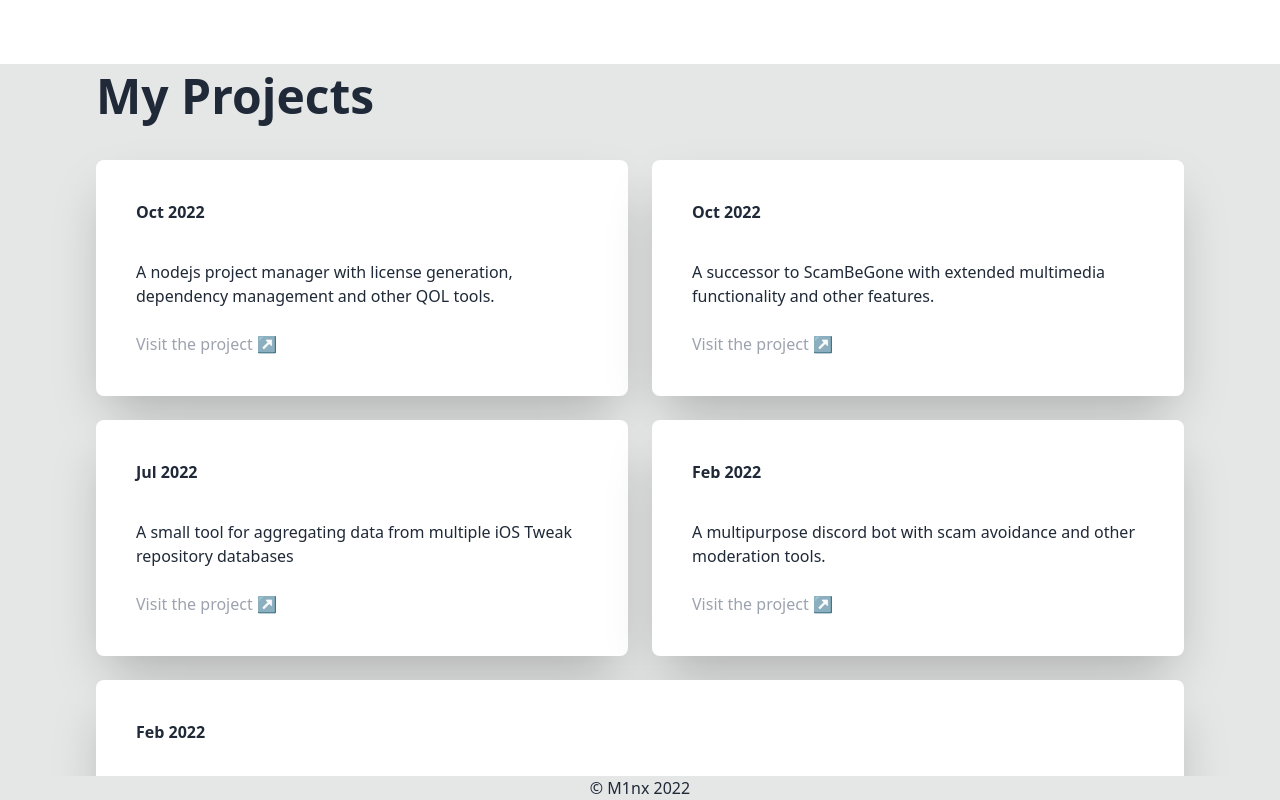
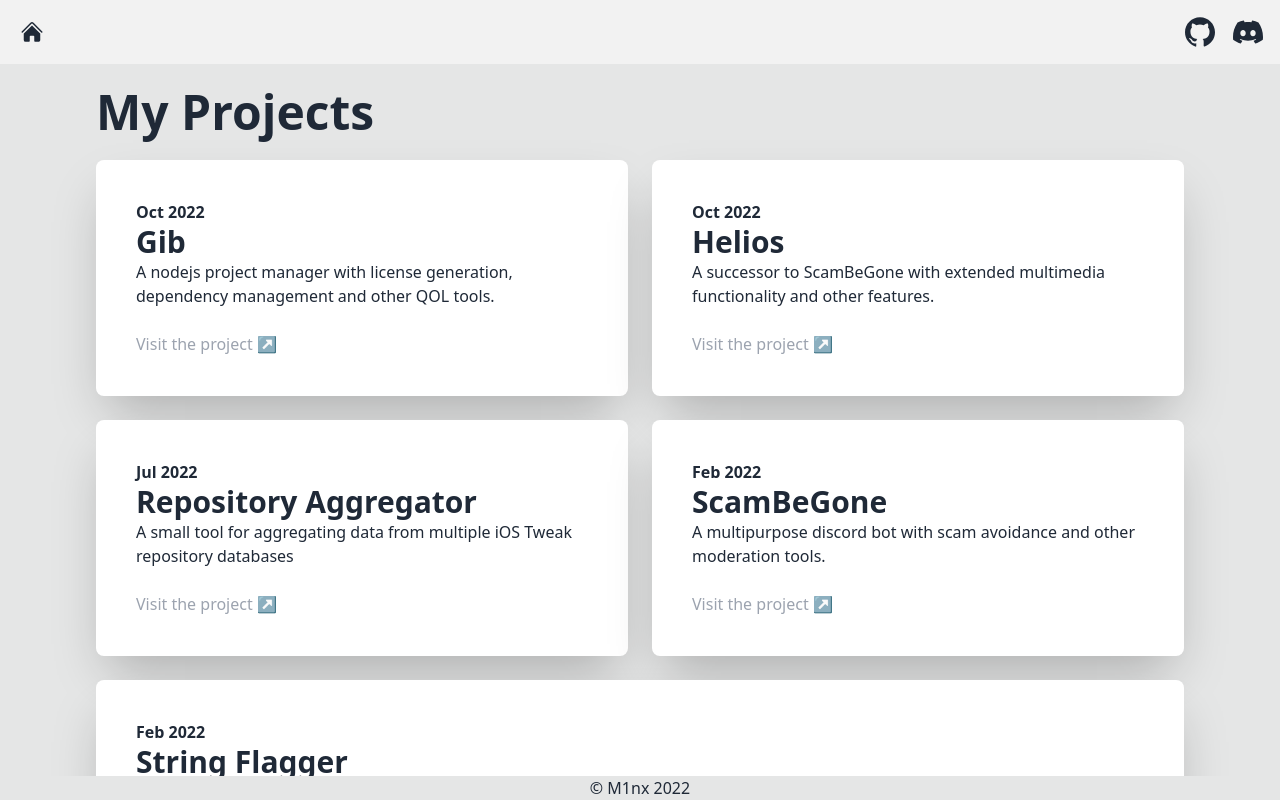
Before and after one commit to M1nxy/old-site, a Nuxt app: page /projects in a window 1280 px wide. Built offline with nearby package versions, Linux system fonts and the light colour scheme.

Commit message:
Bug Fixes (Light mode)
Fixed light mode rendering
Fixed typo
Added shadow for greater legibility

```diff
--- a/components/NavBar.vue
+++ b/components/NavBar.vue
@@ -1,15 +1,15 @@
 <template>
-  <div class="navbar bg-base-100">
-    <div class="flex-1">
-      <a class="btn btn-ghost btn-circle p-2 fill-white" href="/">
+  <div class="navbar bg-base-100 bg-base-200">
+    <div class="flex-1 text-current">
+      <a class="btn btn-ghost btn-circle p-2 text-current fill-current" href="/">
         <svg xmlns="http://www.w3.org/2000/svg" viewBox="0 0 24 24" class="w-6 h-6"><path d="M11.47 3.84a.75.75 0 011.06 0l8.69 8.69a.75.75 0 101.06-1.06l-8.689-8.69a2.25 2.25 0 00-3.182 0l-8.69 8.69a.75.75 0 001.061 1.06l8.69-8.69z" /><path d="M12 5.432l8.159 8.159c.03.03.06.058.091.086v6.198c0 1.035-.84 1.875-1.875 1.875H15a.75.75 0 01-.75-.75v-4.5a.75.75 0 00-.75-.75h-3a.75.75 0 00-.75.75V21a.75.75 0 01-.75.75H5.625a1.875 1.875 0 01-1.875-1.875v-6.198a2.29 2.29 0 00.091-.086L12 5.43z" /></svg>
       </a>
     </div>
     <div class="navbar-end">
-      <a class="btn btn-ghost btn-circle p-2 fill-white" href="https://github.com/m1nxy">
+      <a class="btn btn-ghost btn-circle p-2 fill-current" href="https://github.com/m1nxy">
         <svg role="img" viewBox="0 0 24 24" xmlns="http://www.w3.org/2000/svg"><title>GitHub</title><path d="M12 .297c-6.63 0-12 5.373-12 12 0 5.303 3.438 9.8 8.205 11.385.6.113.82-.258.82-.577 0-.285-.01-1.04-.015-2.04-3.338.724-4.042-1.61-4.042-1.61C4.422 18.07 3.633 17.7 3.633 17.7c-1.087-.744.084-.729.084-.729 1.205.084 1.838 1.236 1.838 1.236 1.07 1.835 2.809 1.305 3.495.998.108-.776.417-1.305.76-1.605-2.665-.3-5.466-1.332-5.466-5.93 0-1.31.465-2.38 1.235-3.22-.135-.303-.54-1.523.105-3.176 0 0 1.005-.322 3.3 1.23.96-.267 1.98-.399 3-.405 1.02.006 2.04.138 3 .405 2.28-1.552 3.285-1.23 3.285-1.23.645 1.653.24 2.873.12 3.176.765.84 1.23 1.91 1.23 3.22 0 4.61-2.805 5.625-5.475 5.92.42.36.81 1.096.81 2.22 0 1.606-.015 2.896-.015 3.286 0 .315.21.69.825.57C20.565 22.092 24 17.592 24 12.297c0-6.627-5.373-12-12-12"/></svg>
       </a>
-      <a class="btn btn-ghost btn-circle p-2 fill-white" href="https://discord.gg/GG4VZsujJG">
+      <a class="btn btn-ghost btn-circle p-2 fill-current" href="https://discord.gg/GG4VZsujJG">
           <svg role="img" viewBox="0 0 24 24" xmlns="http://www.w3.org/2000/svg"><title>Discord</title><path d="M20.317 4.3698a19.7913 19.7913 0 00-4.8851-1.5152.0741.0741 0 00-.0785.0371c-.211.3753-.4447.8648-.6083 1.2495-1.8447-.2762-3.68-.2762-5.4868 0-.1636-.3933-.4058-.8742-.6177-1.2495a.077.077 0 00-.0785-.037 19.7363 19.7363 0 00-4.8852 1.515.0699.0699 0 00-.0321.0277C.5334 9.0458-.319 13.5799.0992 18.0578a.0824.0824 0 00.0312.0561c2.0528 1.5076 4.0413 2.4228 5.9929 3.0294a.0777.0777 0 00.0842-.0276c.4616-.6304.8731-1.2952 1.226-1.9942a.076.076 0 00-.0416-.1057c-.6528-.2476-1.2743-.5495-1.8722-.8923a.077.077 0 01-.0076-.1277c.1258-.0943.2517-.1923.3718-.2914a.0743.0743 0 01.0776-.0105c3.9278 1.7933 8.18 1.7933 12.0614 0a.0739.0739 0 01.0785.0095c.1202.099.246.1981.3728.2924a.077.077 0 01-.0066.1276 12.2986 12.2986 0 01-1.873.8914.0766.0766 0 00-.0407.1067c.3604.698.7719 1.3628 1.225 1.9932a.076.076 0 00.0842.0286c1.961-.6067 3.9495-1.5219 6.0023-3.0294a.077.077 0 00.0313-.0552c.5004-5.177-.8382-9.6739-3.5485-13.6604a.061.061 0 00-.0312-.0286zM8.02 15.3312c-1.1825 0-2.1569-1.0857-2.1569-2.419 0-1.3332.9555-2.4189 2.157-2.4189 1.2108 0 2.1757 1.0952 2.1568 2.419 0 1.3332-.9555 2.4189-2.1569 2.4189zm7.9748 0c-1.1825 0-2.1569-1.0857-2.1569-2.419 0-1.3332.9554-2.4189 2.1569-2.4189 1.2108 0 2.1757 1.0952 2.1568 2.419 0 1.3332-.946 2.4189-2.1568 2.4189Z"/></svg>
       </a>
     </div>
--- a/pages/index.vue
+++ b/pages/index.vue
@@ -2,15 +2,15 @@
   <div class="bg-base-300 h-full w-full flex flex-col">
     <NavBar></NavBar>
     <div class="content flex justify-center items-center h-full overflow-auto">
-      <div class="mockup-window border bg-base-300 h-fit mx-4 md:mx-0">
+      <div class="mockup-window border border-current bg-base-400 h-fit mx-4 md:mx-0 shadow-2xl">
         <div class="hero bg-base-200 h-full">
           <div class="hero-content flex-col lg:flex-row">
             <img src="../static/m1nx.jpg" class="max-w-xs rounded-lg p-5 rounded-full" />
             <div>
               <h1 class="text-5xl font-bold">M1nx</h1>
               <p class="py-6">I am a fullstack developer with experience using multiple frontend and backend web frameworks.</p>
-              <a class="btn" href="./knowledge">Knowledge</a>
-              <a class="btn" href="./projects">Projects</a>
+              <a class="btn btn-ghost bg-base-300 text-current" href="./knowledge">Knowledge</a>
+              <a class="btn btn-ghost bg-base-300 text-current" href="./projects">Projects</a>
             </div>
           </div>
         </div>
--- a/pages/projects.vue
+++ b/pages/projects.vue
@@ -3,39 +3,39 @@
     <NavBar></NavBar>
     <div class="content flex justify-center items-center h-full overflow-auto">
       <div class="container justify-between m-auto px-8 md:px-14 lg:px-24 w-full">
-        <h2 class="text-5xl font-bold pb-10 py-2">My Projects</h2>
-        <div class="flex gap-6 flex-wrap">
+        <h2 class="text-5xl font-bold py-6">My Projects</h2>
+        <div class="flex gap-6 flex-wrap pb-4">
           <div class="w-full basis-1/1 grow lg:basis-1/3 shadow-2xl bg-base-100 rounded-lg p-10 flex flex-col justify-between">
             <h2 class="font-sm font-bold text-highlight">Oct 2022</h2>
-            <h2 id="work" class="text-3xl font-bold text-white">Gib</h2>
+            <h2 id="work" class="text-3xl font-bold text-current">Gib</h2>
             <p class="section-paragraph">A nodejs project manager with license generation, dependency management and other QOL tools.</p>
             <br>
             <a href="https://github.com/M1nxy/gib" target="_blank" class="text-gray-400 hover:text-selected-text after:content-['_↗']">Visit the project</a>
           </div>
           <div class="w-full basis-1/1 grow lg:basis-1/3 shadow-2xl bg-base-100 rounded-lg p-10 flex flex-col justify-between">
             <h2 class="font-sm font-bold text-highlight">Oct 2022</h2>
-            <h2 id="work" class="text-3xl font-bold text-white">Helios</h2>
+            <h2 id="work" class="text-3xl font-bold text-current">Helios</h2>
             <p class="section-paragraph">A successor to ScamBeGone with extended multimedia functionality and other features.</p>
             <br>
             <a href="https://github.com/M1nxy/helios" target="_blank" class="text-gray-400 hover:text-selected-text after:content-['_↗']">Visit the project</a>
           </div>
           <div class="w-full basis-1/1 grow lg:basis-1/3 shadow-2xl bg-base-100 rounded-lg p-10 flex flex-col justify-between">
             <h2 class="font-sm font-bold text-highlight">Jul 2022</h2>
-            <h2 id="work" class="text-3xl font-bold text-white">Repository Aggregator</h2>
+            <h2 id="work" class="text-3xl font-bold text-current">Repository Aggregator</h2>
             <p class="section-paragraph">A small tool for aggregating data from multiple iOS Tweak repository databases</p>
             <br>
             <a href="https://github.com/M1nxy/repository-aggregator" target="_blank" class="text-gray-400 hover:text-selected-text after:content-['_↗']">Visit the project</a>
           </div>
           <div class="w-full basis-1/1 grow lg:basis-1/3 shadow-2xl bg-base-100 rounded-lg p-10 flex flex-col justify-between">
             <h2 class="font-sm font-bold text-highlight">Feb 2022</h2>
-            <h2 id="work" class="text-3xl font-bold text-white">ScamBeGone</h2>
+            <h2 id="work" class="text-3xl font-bold text-current">ScamBeGone</h2>
             <p class="section-paragraph">A multipurpose discord bot with scam avoidance and other moderation tools.</p>
             <br>
             <a href="https://github.com/M1nxy/scambegone" target="_blank" class="text-gray-400 hover:text-selected-text after:content-['_↗']">Visit the project</a>
           </div>
           <div class="w-full basis-1/1 grow lg:basis-1/3 shadow-2xl bg-base-100 rounded-lg p-10 flex flex-col justify-between">
             <h2 class="font-sm font-bold text-highlight">Feb 2022</h2>
-            <h2 id="work" class="text-3xl font-bold text-white">String Flagger</h2>
+            <h2 id="work" class="text-3xl font-bold text-current">String Flagger</h2>
             <p class="section-paragraph">An npm package to check if a string contains any string or domain from a filter array.</p>
             <br>
             <a href="https://github.com/M1nxy/string-flagger" target="_blank" class="text-gray-400 hover:text-selected-text after:content-['_↗']">Visit the project</a>
```
Also changed, not shown: pages/knowledge.vue (+9 -9 lines).
